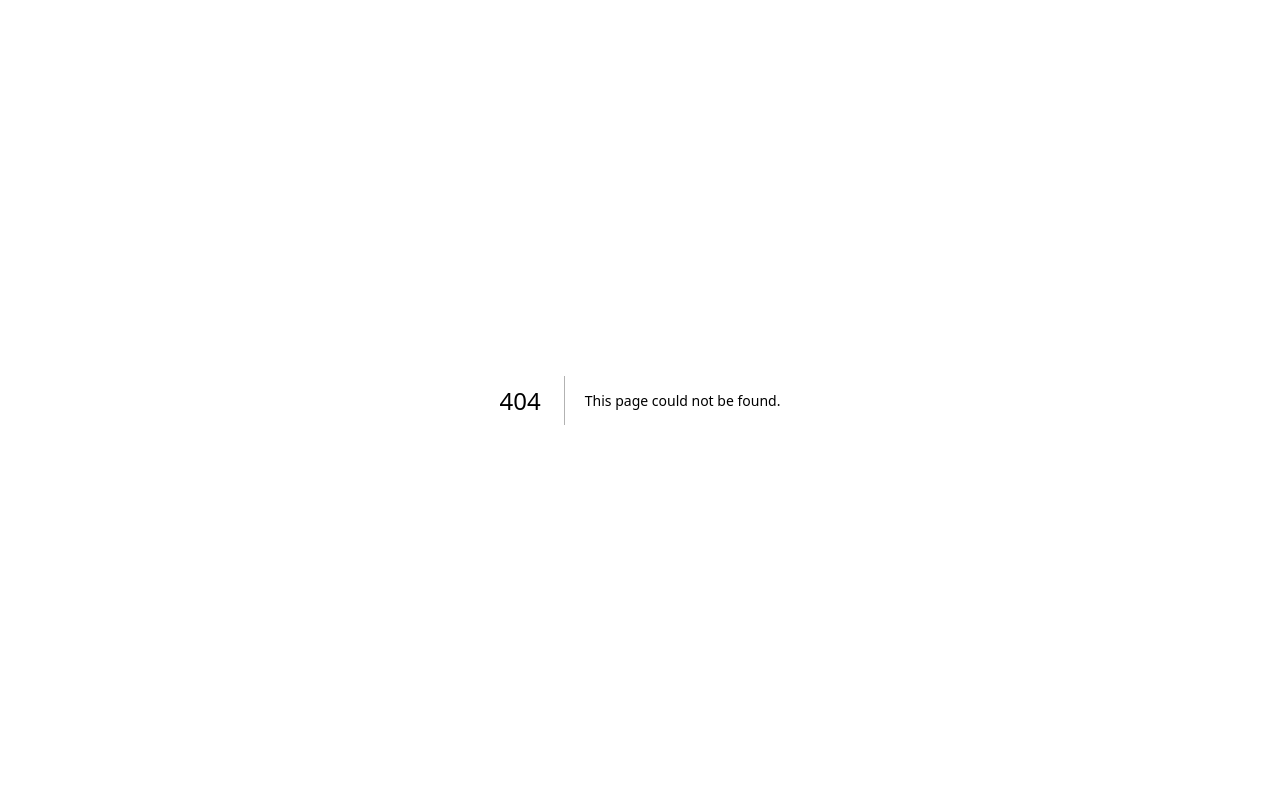
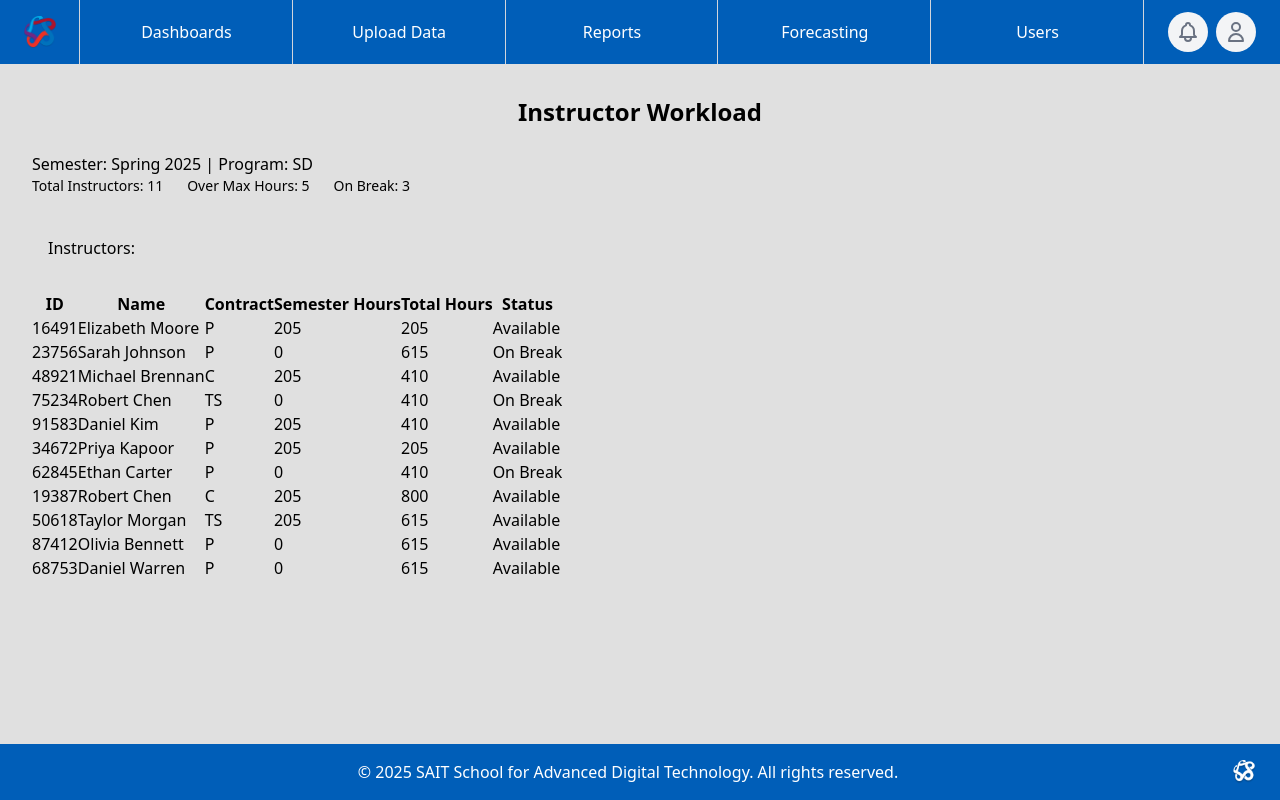
Before and after one commit to mlbrnm/sadt_scheduling_capstone, a Next.js app: page /Frontend/Dashboards/InstructorWorkload in a window 1280 px wide. Before the commit this address had no page. Built offline with nearby package versions, Linux system fonts and the light colour scheme.

Commit message:
Add Dashboards (InstructorWorkload,  ProgramSpecific)
Add InstructorWorkload Dashboard. Create mock instructor data, map and display mockdata.
Add filter/search logic.
Add/display summary details logic.
No styling.

```diff
--- /dev/null
+++ b/app/Frontend/Dashboards/InstructorWorkload/page.js
@@ -0,0 +1,180 @@
+"use client";
+import { useState } from "react";
+
+export default function InstructorWorkload() {
+  const [searchInstructor, setSearchInstructor] = useState("");
+  const [statusFilter, setStatusFilter] = useState("All");
+  const [hoursFilter, setHoursFilter] = useState("All");
+
+  const mockData = [
+    {
+      id: 16491,
+      name: "Elizabeth Moore",
+      contract: "P",
+      semesterHours: 205,
+      totalHours: 205,
+      status: "Available",
+    },
+    {
+      id: 23756,
+      name: "Sarah Johnson",
+      contract: "P",
+      semesterHours: 0,
+      totalHours: 615,
+      status: "On Break",
+    },
+    {
+      id: 48921,
+      name: "Michael Brennan",
+      contract: "C",
+      semesterHours: 205,
+      totalHours: 410,
+      status: "Available",
+    },
+    {
+      id: 75234,
+      name: "Robert Chen",
+      contract: "TS",
+      semesterHours: 0,
+      totalHours: 410,
+      status: "On Break",
+    },
+    {
+      id: 91583,
+      name: "Daniel Kim",
+      contract: "P",
+      semesterHours: 205,
+      totalHours: 410,
+      status: "Available",
+    },
+    {
+      id: 34672,
+      name: "Priya Kapoor",
+      contract: "P",
+      semesterHours: 205,
+      totalHours: 205,
+      status: "Available",
+    },
+    {
+      id: 62845,
+      name: "Ethan Carter",
+      contract: "P",
+      semesterHours: 0,
+      totalHours: 410,
+      status: "On Break",
+    },
+    {
+      id: 19387,
+      name: "Robert Chen",
+      contract: "C",
+      semesterHours: 205,
+      totalHours: 800,
+      status: "Available",
+    },
+    {
+      id: 50618,
+      name: "Taylor Morgan",
+      contract: "TS",
+      semesterHours: 205,
+      totalHours: 615,
+      status: "Available",
+    },
+    {
+      id: 87412,
+      name: "Olivia Bennett",
+      contract: "P",
+      semesterHours: 0,
+      totalHours: 615,
+      status: "Available",
+    },
+    {
+      id: 68753,
+      name: "Daniel Warren",
+      contract: "P",
+      semesterHours: 0,
+      totalHours: 615,
+      status: "Available",
+    },
+  ];
+
+  // Filter the list of instructors
+  const filteredInstructors = mockData.filter((instructor) => {
+    // Filter by searching name
+    const matchesName = instructor.name
+      .toLowerCase()
+      .includes(searchInstructor.toLowerCase());
+
+    // Filter by status
+    const matchesStatus =
+      statusFilter === "All" || instructor.status === "Available";
+
+    // Filter by hours
+    let matchesHours = true;
+    if (hoursFilter === "hasRemaining") {
+      const yearlyMax = instructor.contract === "C" ? 800 : 615;
+      matchesHours = instructor.totalHours < yearlyMax;
+    }
+
+    return matchesName && matchesStatus && matchesHours;
+  });
+
+  // Summary details
+  const totalInstructors = mockData.length;
+  const overMaxHours = mockData.filter(
+    (instructor) =>
+      instructor.totalHours >= (instructor.contract === "C" ? 800 : 615)
+  ).length;
+  const onBreak = mockData.filter(
+    (instructor) => instructor.status === "On Break"
+  ).length;
+
+  return (
+    <div className="p-8">
+      <h1 className="text-2xl text-center font-bold mb-6">
+        Instructor Workload
+      </h1>
+      <div>
+        <h2>Semester: Spring 2025 | Program: SD</h2>
+      </div>
+      {/* Summary */}
+      <div className="flex gap-6 mb-6 text-sm">
+        <span>Total Instructors: {totalInstructors}</span>
+        <span>Over Max Hours: {overMaxHours}</span>
+        <span>On Break: {onBreak}</span>
+      </div>
+
+      {/* Filters */}
+      <div className="flex flex-col mb-4 p-4">
+        <div>
+          <span>Instructors:</span>
+        </div>
+      </div>
+
+      {/* Instructor Table */}
+      <table>
+        <thead>
+          <tr>
+            <th>ID</th>
+            <th>Name</th>
+            <th>Contract</th>
+            <th>Semester Hours</th>
+            <th>Total Hours</th>
+            <th>Status</th>
+          </tr>
+        </thead>
+        <tbody>
+          {mockData.map((instructor) => (
+            <tr key={instructor.id}>
+              <td>{instructor.id}</td>
+              <td>{instructor.name}</td>
+              <td>{instructor.contract}</td>
+              <td>{instructor.semesterHours}</td>
+              <td>{instructor.totalHours}</td>
+              <td>{instructor.status}</td>
+            </tr>
+          ))}
+        </tbody>
+      </table>
+    </div>
+  );
+}
--- /dev/null
+++ b/app/Frontend/Dashboards/ProgramSpecific/page.js
@@ -0,0 +1,7 @@
+export default function ProgramSpecific() {
+  return (
+    <div>
+      <h1>Program Specific</h1>
+    </div>
+  );
+}
--- /dev/null
+++ b/app/Frontend/Dashboards/page.js
@@ -0,0 +1,20 @@
+import Link from "next/link";
+export default function Dashboard() {
+  return (
+    <div>
+      <h1>Dashboard</h1>
+      <ul>
+        <li>
+          <Link href="/Frontend/Dashboards/InstructorWorkload">
+            Instructor Workload
+          </Link>
+        </li>
+        <li>
+          <Link href="/Frontend/Dashboards/ProgramSpecific">
+            Program Specific
+          </Link>
+        </li>
+      </ul>
+    </div>
+  );
+}
--- a/app/Frontend/_Components/header.js
+++ b/app/Frontend/_Components/header.js
@@ -24,7 +24,7 @@ export default function Header() {
       <nav className="flex flex-1 justify-between items-stretch h-full">
         <div className="flex-1 h-full relative">
           <Link
-            href={"#"}
+            href={"/Frontend/Dashboards"}
             className="
             absolute inset-0 flex justify-center items-center
             text-white hover:bg-[#00A3E0] transition-colors font-medium
```
